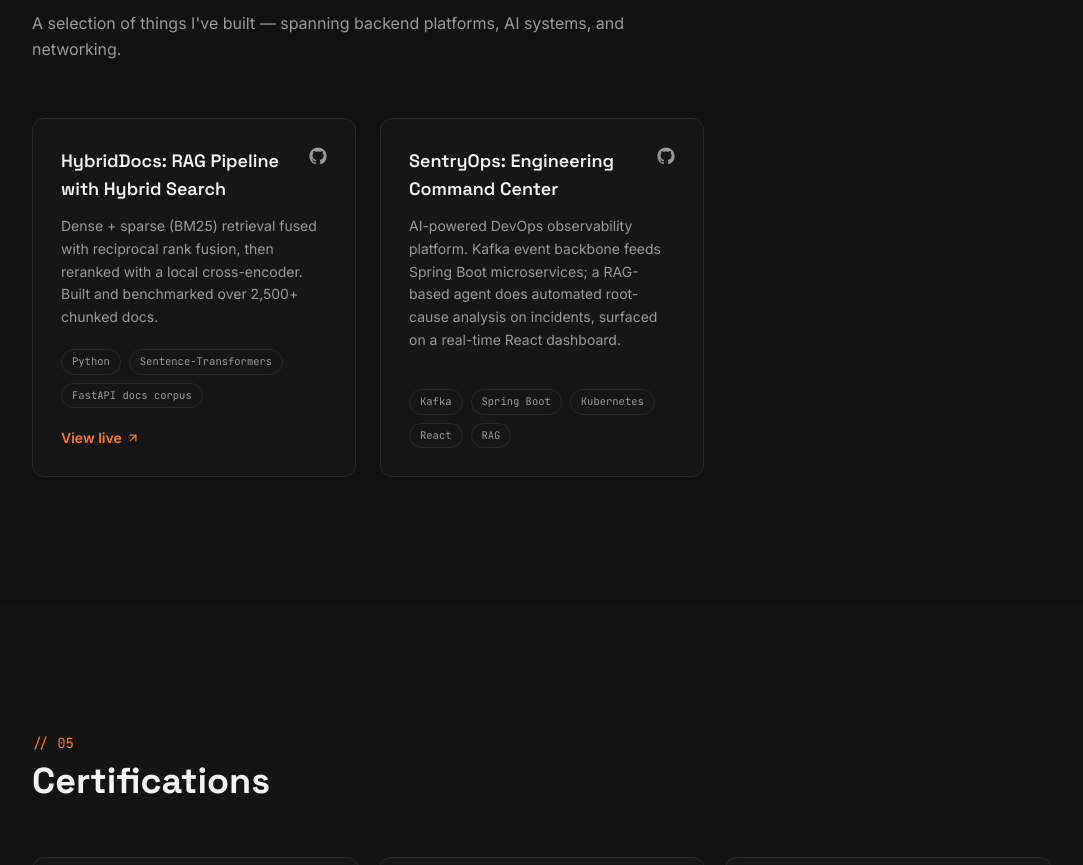
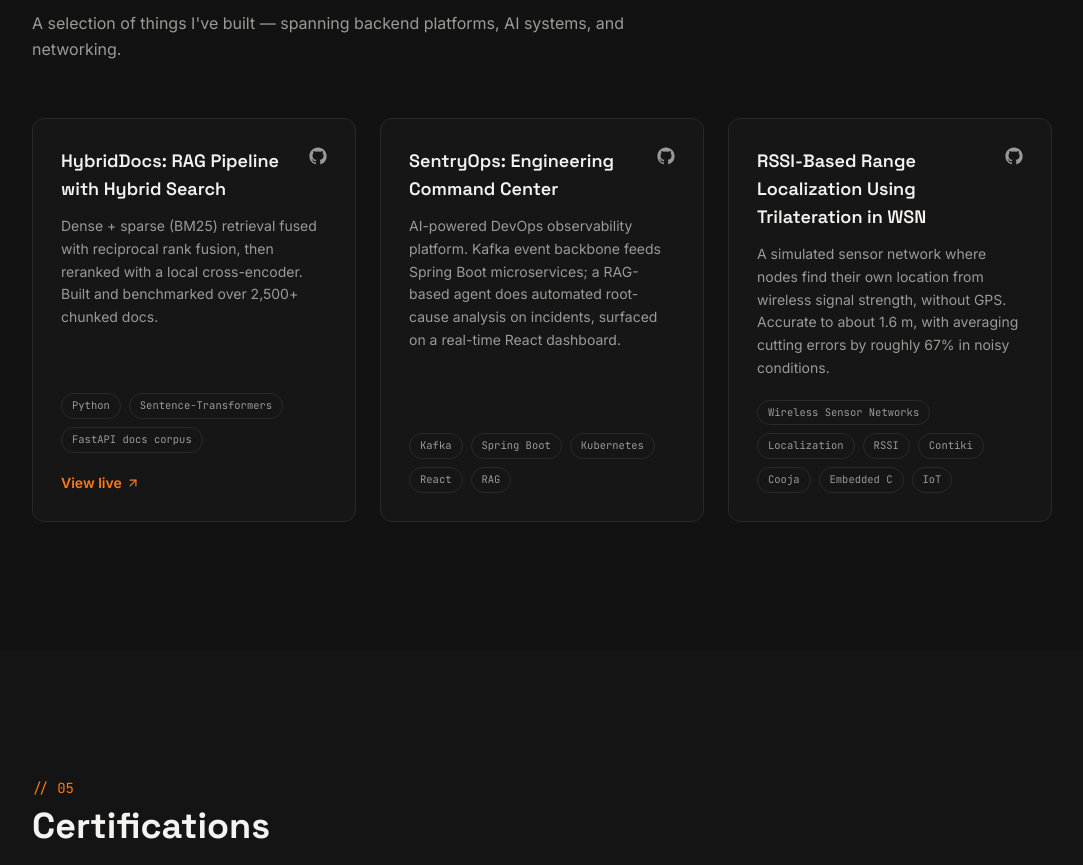
Before and after one commit to zohran-ahmad/Portfolio, a React (Vite) app: page / in a window 1280 px wide. Shown: the part 2749-3614 px from the top of the page, without its empty margins (98-1181 px from the left). Built offline with nearby package versions, Linux system fonts and the light colour scheme.

Commit message:
added project

```diff
--- a/src/data.js
+++ b/src/data.js
@@ -147,6 +147,15 @@ export const projects = [
       demo: ""
     },
   },
+  {
+    title: "RSSI-Based Range Localization Using Trilateration in WSN",
+    description: "A simulated sensor network where nodes find their own location from wireless signal strength, without GPS. Accurate to about 1.6 m, with averaging cutting errors by roughly 67% in noisy conditions.",
+    tags: ["Wireless Sensor Networks", "Localization", "RSSI", "Contiki", "Cooja", "Embedded C", "IoT"],
+    links: {
+      code: "https://github.com/zohran-ahmad/RSSI-Based-Range-Localization-Using-Trilateration-in-WSN",
+      demo: "",
+    }
+  },
 ];
 
 export const certifications = [
```
